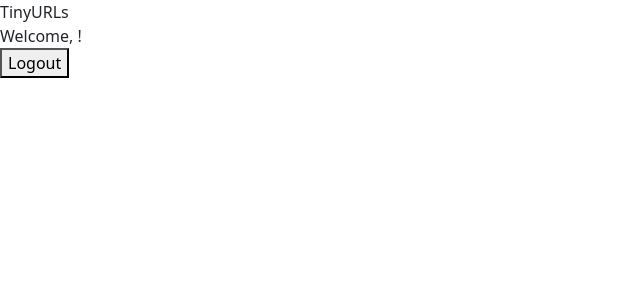
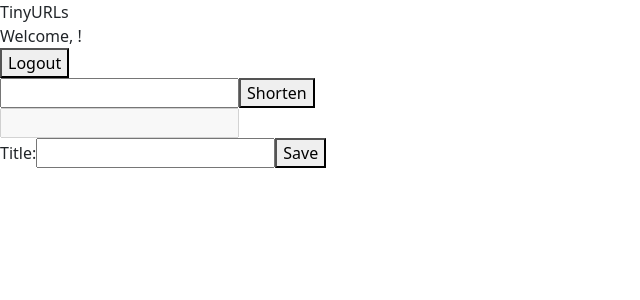
Before and after one commit to Purpleknife/TinyURLs, a React (Create React App) app in the folder front-end/: page /dashboard/1 in a window 1280 px wide. Shown: the top 300 px of the page, without its empty margins (0-640 px from the left). Built offline with nearby package versions, Linux system fonts and the light colour scheme; no server answers; the HTML template or start-up script is replaced by a standard one.

Commit message:
Add form to shorten URLs.

```diff
--- a/front-end/src/components/Dashboard.tsx
+++ b/front-end/src/components/Dashboard.tsx
@@ -5,6 +5,8 @@ import axios from 'axios';
 import { useCookies } from 'react-cookie';
 
 import NavBar from './NavBar';
+import ShortenURLs from './ShortenURLs';
+
 
 const Dashboard = () => {
   const [cookies, setCookie, removeCookie] = useCookies(['username', 'user_id', 'logged_in']);
@@ -27,6 +29,7 @@ const Dashboard = () => {
   return (
     <div>
       <NavBar />
+      <ShortenURLs />
     </div>
   );
 }
--- /dev/null
+++ b/front-end/src/components/ShortenURLs.tsx
@@ -0,0 +1,34 @@
+import React, { useRef, useState } from 'react';
+
+const ShortenURLs = () => {
+  const [shortURL, setShortURL] = useState<any>(null);
+  const longURL = useRef<any>(null);
+  const title = useRef<any>(null);
+
+  return (
+    <div>
+      <input
+        type='longurl'
+        name='longurl'
+        ref={longURL}
+      />
+      <button type='submit'>Shorten</button>
+      <div className='short_url'>
+        <input
+          defaultValue={shortURL}
+          disabled
+        />
+      </div>
+
+      <span>Title:</span>
+      <input
+        type='title'
+        name='title'
+        ref={title}
+      />
+      <button type='submit'>Save</button>
+    </div>
+  );
+}
+
+export default ShortenURLs;
```
